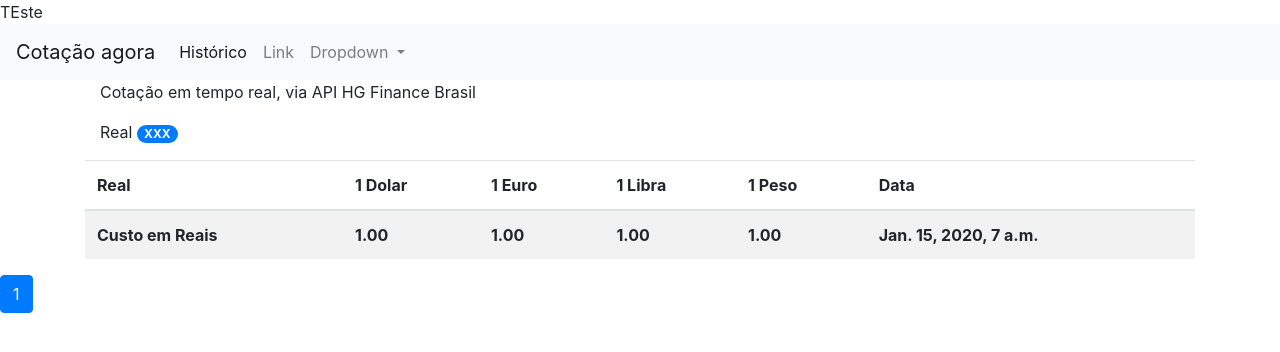
After one commit to WellingtonMarinho13/Consumindo_API_HG_Brasil, a Django app: page /pagina/ in a window 1280 px wide. The commit adds this page. Shown: the top 352 px of the page. Run offline with Django 3.2, Linux system fonts and the light colour scheme; tables that the repository leaves empty hold one stand-in row (values such as "Sample post"); lists and menus that the app fills with data are empty; some libraries are stand-ins or nearby versions.

Commit message:
Pausa para almoço, commit periódico, resolvendo paginação do template index de finances

```diff
--- a/finances/templates/base.html
+++ b/finances/templates/base.html
@@ -8,6 +8,7 @@
     <link rel="stylesheet" href="https://stackpath.bootstrapcdn.com/bootstrap/4.1.3/css/bootstrap.min.css">
 </head>
 <body>
+  {% include 'parciais/_nav.html' %}
     {% block content%}{% endblock%}
 
 
--- a/finances/templates/visual.html
+++ b/finances/templates/pagina.html
@@ -2,6 +2,11 @@
 {% block title %} TEste {% endblock %}
 
 {% block content %}
+<div class="container">
+    <div class="col-12">
+        <p>Cotação em tempo real, via API HG Finance Brasil</p>
+        <p>Real <span class="badge badge-pill badge-primary">XXX</span></p>
+    </div>
     <table class="table table-striped">
         <thead>
             <tr>
@@ -25,52 +30,23 @@
 
             </tr>
             {% endfor %}
-<!--
-            {% for d in dolar %}
-            <tr>
-                <th>{{ d.buy_dolar }}</th>
-            </tr>
-            {% endfor %}
-
-
-            {% for d in euro %}
-            <tr>
-                <th>{{ d.buy_euro }}</th>
-            </tr>
-            {% endfor %}
-
-
-            {% for d in libra %}
-            <tr>
-                <th>{{ d.buy_libra }}</th>
-            </tr>
-            {% endfor %}
-
-
-            {% for d in peso %}
-            <tr>
-                <th>{{ d.buy_peso }}</th>
-            </tr>
-            {% endfor %}
-
-            {% for d in real %}
-            <tr>
-                <th>{{ d.real_data}}</th>
-            </tr>
-            {% endfor %}
- -->
-
         </tbody>
     </table>
+</div>
 
-
-
-
-
-    <!-- {% for moeda in cambio %}
-    <ul>
-        <li>{{ moeda.dolar. }}</li>
+<nav aria-label="Page navigation example">
+    <ul class="pagination">
+        {% for pagina in moedas.paginator.page_range %}
+            {% if moedas.number == pagina %}
+            <li class="page-item active">
+                <a class="page-link" href="?p={{ pagina }}-&termo={{ request.GET.termo }}">{{pagina}}</a>
+            </li>
+            {%else%}
+            <li class="page-item">
+                <a class="page-link" href="?p={{ pagina }}-termo={{ request.GET.termo }}" >{{pagina}}</a>
+            </li>
+            {%endif%}
+            {%endfor%}
     </ul>
-    {% endfor %} -->
-
+</nav>
 {% endblock%}
--- /dev/null
+++ b/finances/templates/parciais/_nav.html
@@ -0,0 +1,31 @@
+{% load static %}
+<nav class="navbar navbar-expand-lg navbar-light bg-light">
+    <a class="navbar-brand" href="{% url 'index'%}">Cotação agora</a>
+    <button class="navbar-toggler" type="button" data-toggle="collapse" data-target="#conteudoNavbarSuportado" aria-controls="conteudoNavbarSuportado" aria-expanded="false" aria-label="Alterna navegação">
+      <span class="navbar-toggler-icon"></span>
+    </button>
+
+    <div class="collapse navbar-collapse" id="conteudoNavbarSuportado">
+      <ul class="navbar-nav mr-auto">
+        <li class="nav-item active">
+          <a class="nav-link" href="#">Histórico<span class="sr-only">(página atual)</span></a>
+        </li>
+        <li class="nav-item">
+          <a class="nav-link" href="#">Link</a>
+        </li>
+        <li class="nav-item dropdown">
+          <a class="nav-link dropdown-toggle" href="#" id="navbarDropdown" role="button" data-toggle="dropdown" aria-haspopup="true" aria-expanded="false">
+            Dropdown
+          </a>
+          <div class="dropdown-menu" aria-labelledby="navbarDropdown">
+            <a class="dropdown-item" href="#">Weather</a>
+            <a class="dropdown-item" href="#">Outra ação</a>
+            <div class="dropdown-divider"></div>
+            <a class="dropdown-item" href="#">Algo mais aqui</a>
+          </div>
+        </li>
+
+      </ul>
+
+    </div>
+  </nav>
--- a/finances/urls.py
+++ b/finances/urls.py
@@ -3,5 +3,5 @@ from .views import *
 
 urlpatterns = [
     path('', index, name='index'),
-    path('visual/', visual, name='index'),
+    path('pagina/', pagina, name='pagina')
 ]
--- a/finances/views.py
+++ b/finances/views.py
@@ -1,24 +1,13 @@
 from django.shortcuts import render, redirect
 import requests
 from .forms import *
+from django.core.paginator import Paginator
 
 
 def index(request):
     recebe_dados_e_salvar(request)
-
-    real = Real_Moeda.objects.last()
-    euro = Euro_Moeda.objects.last()
-    libra = Libra_Esterlina_Moeda.objects.last()
-    peso = Peso_Argentino_Moeda.objects.last()
-    dolar = Dolar_Moeda.objects.last()
-
-    cambio = {'real': real,
-              'euro': euro,
-              'libra': libra,
-              'peso': peso,
-              'dolar': dolar}
-
-    return render(request, 'index.html', cambio)
+    moedas = Preco_Moedas_Compra.objects.order_by('-id').all()
+    return render(request, 'index.html', {'moedas': moedas})
 
 
 def recebe_dados_e_salvar(request):
@@ -120,6 +109,13 @@ def recebe_dados_e_salvar(request):
     return redirect('index')
 
 
-def visual(request):
+def pagina(request):
+    user = request.user
     moedas = Preco_Moedas_Compra.objects.order_by('-id').all()
-    return render(request, 'visual.html', {'moedas': moedas})
+
+    paginator = Paginator(moedas, 5)
+
+    page = request.GET.get('p')
+    moedas = paginator.get_page(page)
+
+    return render(request, 'pagina.html', {'moedas': moedas})
--- a/weather/urls.py
+++ b/weather/urls.py
@@ -3,5 +3,5 @@ from .views import *
 
 urlpatterns = [
     path('', cidades, name='cidades'),
-    path('cidade', cidade, name='cidade')
+    path('cidade/', cidade, name='cidade')
 ]
```
Also changed, not shown: finances/templates/index.html (+20 -27 lines).
